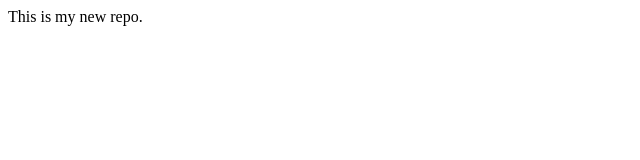
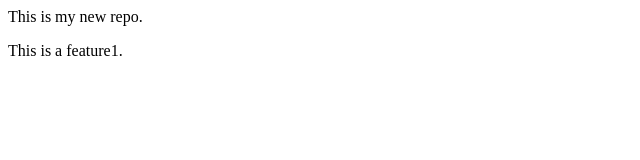
Before and after one commit to Udita2005/localRepo, a plain HTML site: page index.html in a window 1280 px wide. Shown: the full height of the page, 0-640 px from the left. Drawn offline with Linux system fonts and the light colour scheme.

Commit message:
Add new feature

```diff
--- a/index.html
+++ b/index.html
@@ -1 +1,2 @@
 <p>This is my new repo.</p>
+<p>This is a feature1.</p>
```
